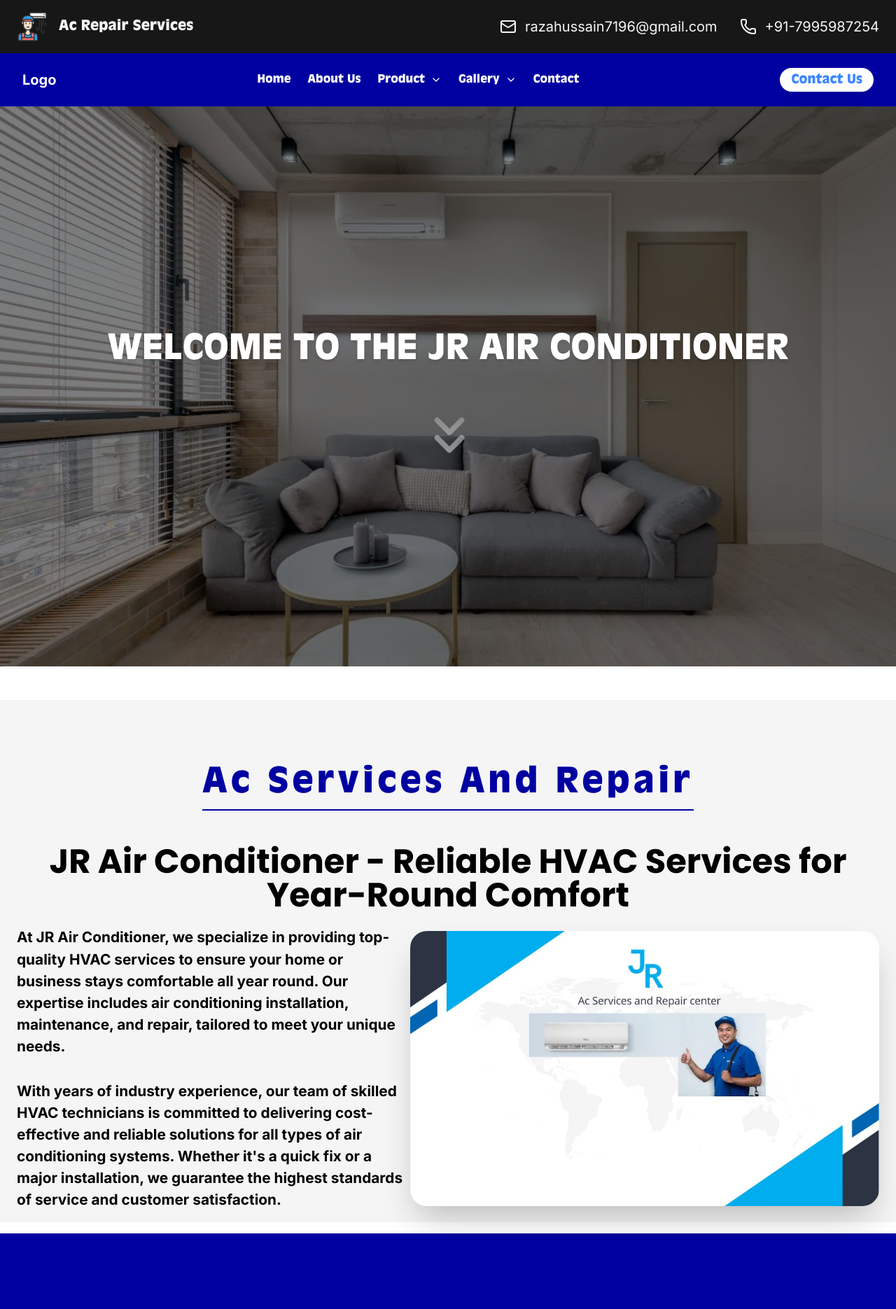
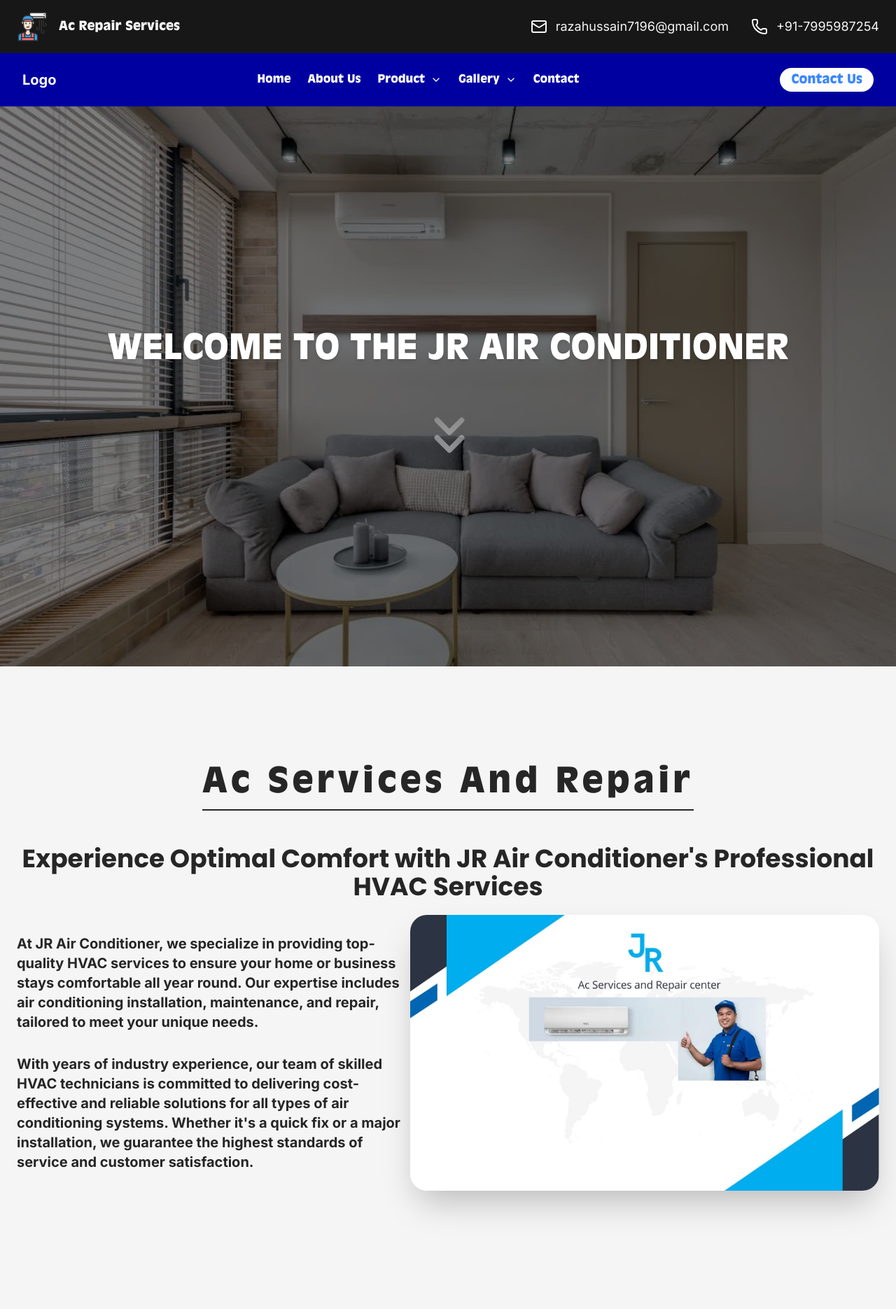
Before and after one commit to FarhanQuadri25/Jrairconditioner, a Next.js app: page / in a window 1280 px wide. Shown: the top 1870 px of the page at 70% size. Built offline with nearby package versions, Linux system fonts and the light colour scheme.

Commit message:
change some color fonts and address

```diff
--- a/app/(section)/_components/contact/Contact.tsx
+++ b/app/(section)/_components/contact/Contact.tsx
@@ -32,7 +32,7 @@ const Contact = () => {
               alt="Home address"
             />
             <p className="text-lg font-poppins capitalize leading-relaxed">
-              Shop No.16, #4-209, Ground Floor, Near Masjid, Meerpet, Hyderabad
+            Meerpet Rd, near meerpet masjid, Sarvodaya Colony, Meerpet, Hyderabad, Telangana 500058
             </p>
           </div>
 
--- a/app/(section)/_components/header/navbar/Header.tsx
+++ b/app/(section)/_components/header/navbar/Header.tsx
@@ -7,20 +7,20 @@ const Header = () => {
       <div className="new-container text-textlight flex justify-between items-center">
         <div className="flex gap-4 items-center">
           <Image src="/images/people.png" width={44} height={44} alt="people" />
-          <h1 className="text-xl font-olive">Ac Repair Services</h1>
+          <h1 className="text-lg font-olive">Ac Repair Services</h1>
         </div>
         <div className="flex gap-8 items-center">
           <p className="flex gap-3 items-center text-lg">
             <span>
               <Mail />
             </span>
-            <span className="text-xl">razahussain7196@gmail.com</span>
+            <span className="text-lg">razahussain7196@gmail.com</span>
           </p>
           <p className="flex gap-3 items-center">
             <span>
               <Phone />
             </span>
-            <span className="text-xl">+91-7995987254</span>
+            <span className="text-lg">+91-7995987254</span>
           </p>
         </div>
       </div>
--- a/app/(section)/_components/header/navbar/nav.ts
+++ b/app/(section)/_components/header/navbar/nav.ts
@@ -30,6 +30,12 @@ export const NAVBAR_LINKS: NavbarLink[] = [
             { id: 31, label: "Daikin", path: "/product/daikin" },
             { id: 32, label: "Lloyd", path: "/product/lloyd" },
             { id: 33, label: "Mitsubishi", path: "/product/mitsubishi" },
+            { id: 34, label: 'Blue star', path: '/product/blue-star' },
+            { id: 35, label: 'Hitachi', path: '/product/hitachi' },
+            { id: 36, label: 'lg', path: '/product/lg' },
+            { id: 37, label: 'Panasonic', path: '/product/panasonic' },
+            { id: 38, label: 'Samsung', path: '/product/samsung' },
+            { id: 39, label: 'Carrier', path: '/product/carrier' }
         ],
     },
     {
--- a/app/(section)/_components/header/sidebar/Sidebar.tsx
+++ b/app/(section)/_components/header/sidebar/Sidebar.tsx
@@ -27,7 +27,7 @@ const Sidebar = () => {
           onClick={toggleMenu}
           className="font-semibold text-lg focus:outline-none"
         >
-          <Image src={`/images/menu.png`} width={40} height={40} alt="menu" />
+          <Image src={`/images/menu.png`} width={40} height={40} alt="menu" className="text-white" />
         </button>
       </div>
 
--- a/app/(section)/_components/home/fifth-section/Fifth.tsx
+++ b/app/(section)/_components/home/fifth-section/Fifth.tsx
@@ -9,9 +9,9 @@ import { AC_SERVICES_ACCORDIAN } from "./data";
 
 const Fifth = () => {
   return (
-    <section className="bg-slate-300 py-12">
+    <section className="bg-[whitesmoke] py-12">
       <div className="mx-auto new-container">
-        <h1 className="font-olive font-bold newSeperator text-newblue mb-6">
+        <h1 className="font-olive font-bold newSeperator text-neutral-800 mb-6">
           More Services
         </h1>
 
@@ -22,7 +22,7 @@ const Fifth = () => {
               value={service.id.toString()}
               className="mb-4 shadow-2xl"
             >
-              <AccordionTrigger className="accordion-header flex items-center justify-between cursor-pointer py-4 px-6 bg-newblue text-white rounded-t-lg hover:bg-blue-700 transition-colors">
+              <AccordionTrigger className="accordion-header flex items-center justify-between cursor-pointer py-4 px-6 bg-[#fff] text-neutral-800 rounded-t-lg hover:bg-blue-700 transition-colors">
                 <h3 className="text-xl font-bold font-poppins">{service.title}</h3>
               </AccordionTrigger>
               <AccordionContent className="accordion-content px-6 py-4 bg-gray-100 rounded-b-lg">
--- a/app/(section)/_components/home/first-section/First.tsx
+++ b/app/(section)/_components/home/first-section/First.tsx
@@ -3,31 +3,33 @@ import Image from "next/image";
 const First = () => {
   return (
     <section className="mt-[13rem] bg-[whitesmoke]" id="hero">
-      <div className="rounded-2xl text-black new-container-2 p-4 mb-4">
+      <div className="rounded-2xl text-neutral-800 new-container-2 p-4 mb-4">
         <div>
-          <h1 className="font-olive pt-4 text-center newSeperator text-newblue tracking-widest capitalize">
+          <h1 className="font-olive pt-4 text-center newSeperator text-neutral-800 tracking-widest capitalize">
             Ac Services and Repair
           </h1>
         </div>
-        <h2 className="text-center text-base sm:text-xl md:text-2xl lg:text-4xl xl:text-5xl font-poppins font-bold">
-          JR Air Conditioner - Reliable HVAC Services for Year-Round Comfort
+        <h2 className="text-center text-base sm:text-lg md:text-xl lg:text-3xl xl:text-4xl font-poppins font-bold">
+          Experience Optimal Comfort with JR Air Conditioner&apos;s Professional
+          HVAC Services
         </h2>
         <div className=" mt-5 flex flex-col md:flex-row justify-between items-center">
           <div>
             <div className="space-y-8">
-              <p className="font-bold font-inter max-w-2xl">
+              <p className="font-bold text-xl font-inter max-w-2xl">
                 At JR Air Conditioner, we specialize in providing top-quality
                 HVAC services to ensure your home or business stays comfortable
                 all year round. Our expertise includes air conditioning
                 installation, maintenance, and repair, tailored to meet your
                 unique needs.
               </p>
-              <p className="font-bold font-inter max-w-2xl">
+              <p className="font-bold text-xl font-inter max-w-2xl">
                 With years of industry experience, our team of skilled HVAC
                 technicians is committed to delivering cost-effective and
                 reliable solutions for all types of air conditioning systems.
-                Whether it&apos;s a quick fix or a major installation, we guarantee
-                the highest standards of service and customer satisfaction.
+                Whether it&apos;s a quick fix or a major installation, we
+                guarantee the highest standards of service and customer
+                satisfaction.
               </p>
             </div>
           </div>
--- a/app/(section)/_components/home/fourth-section/Fourth.tsx
+++ b/app/(section)/_components/home/fourth-section/Fourth.tsx
@@ -4,7 +4,7 @@ import Image from "next/image";
 const Fourth = () => {
   return (
     <section className="bg-[whitesmoke] py-12">
-      <h1 className="capitalize  text-newblue newSeperator font-olive">
+      <h1 className="capitalize  text-neutral-800 newSeperator font-olive">
         why choose us
       </h1>
       <div className="new-container mx-auto grid grid-cols-1 md:grid-cols-3 gap-8">
--- a/app/(section)/_components/home/second-section/Second.tsx
+++ b/app/(section)/_components/home/second-section/Second.tsx
@@ -20,6 +20,7 @@ const Second = () => {
           backgroundSize: "cover",
           backgroundBlendMode: "multiply",
           backgroundColor: "rgba(0,0,0,0.5)",
+          transform: "translateZ(0)",
         }}
         className="absolute top-0 left-0 w-full h-screen bg-cover bg-fixed"
       ></motion.div>
--- a/app/(section)/_components/home/third-section/Third.tsx
+++ b/app/(section)/_components/home/third-section/Third.tsx
@@ -3,7 +3,7 @@ import { AC_SERVICES } from "./data";
 
 const Third = () => {
   return (
-    <section className="bg-newblue py-20 text-white font-inter">
+    <section className="bg-[whitesmoke] py-20 text-zinc-800 font-inter">
       <h1 className="text-center mb-20 font-olive tracking-widest newSeperator">
         Services That We Provide
       </h1>
@@ -17,7 +17,7 @@ const Third = () => {
               className="relative p-6 border rounded-2xl shadow-2xl"
             >
               {/* Icon */}
-              <div className="absolute -top-6 left-1/2 transform -translate-x-1/2 bg-white rounded-full p-3 shadow-lg">
+              <div className="absolute -top-6 left-1/2 transform -translate-x-1/2 bg-[#fff] rounded-full p-3 shadow-lg">
                 <Icon className="text-blue-500 text-textdark text-4xl" />
               </div>
               {/* Content */}
--- a/app/globals.css
+++ b/app/globals.css
@@ -17,6 +17,7 @@ body {
   margin: 0;
   padding: 0;
   overflow-x: hidden;
+  background-color: whitesmoke;
 }
 
 a {
```
